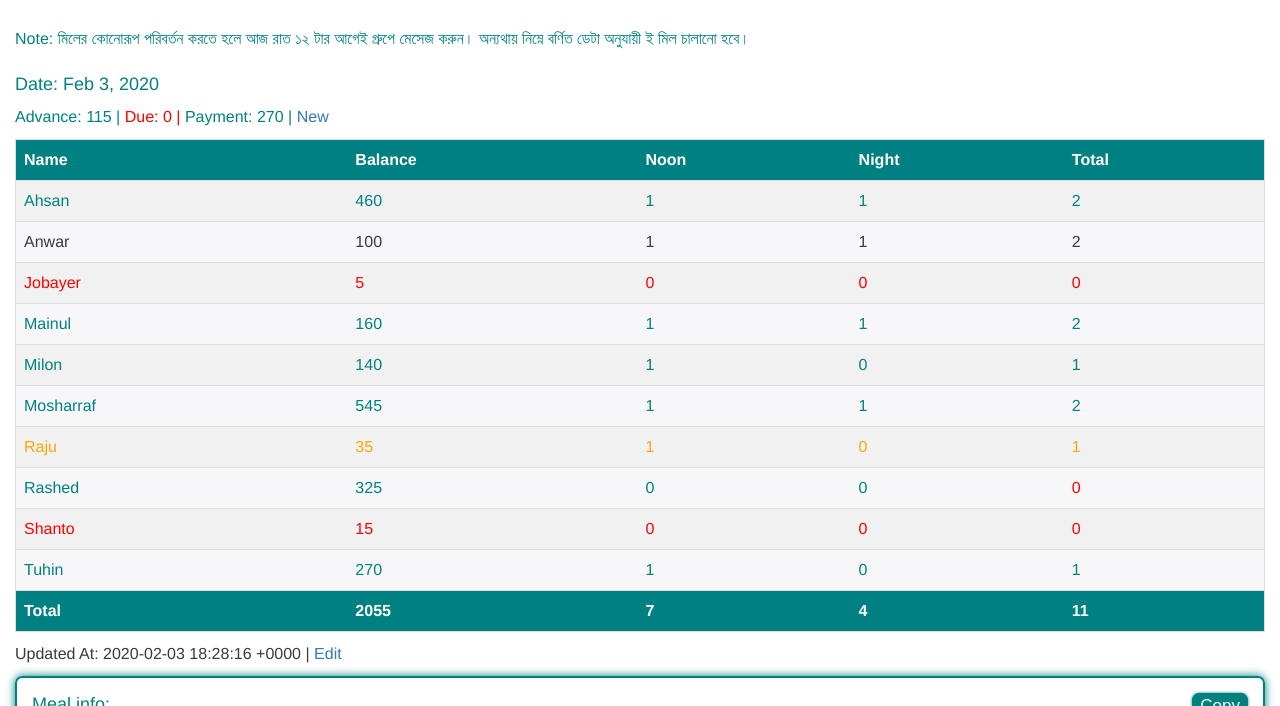
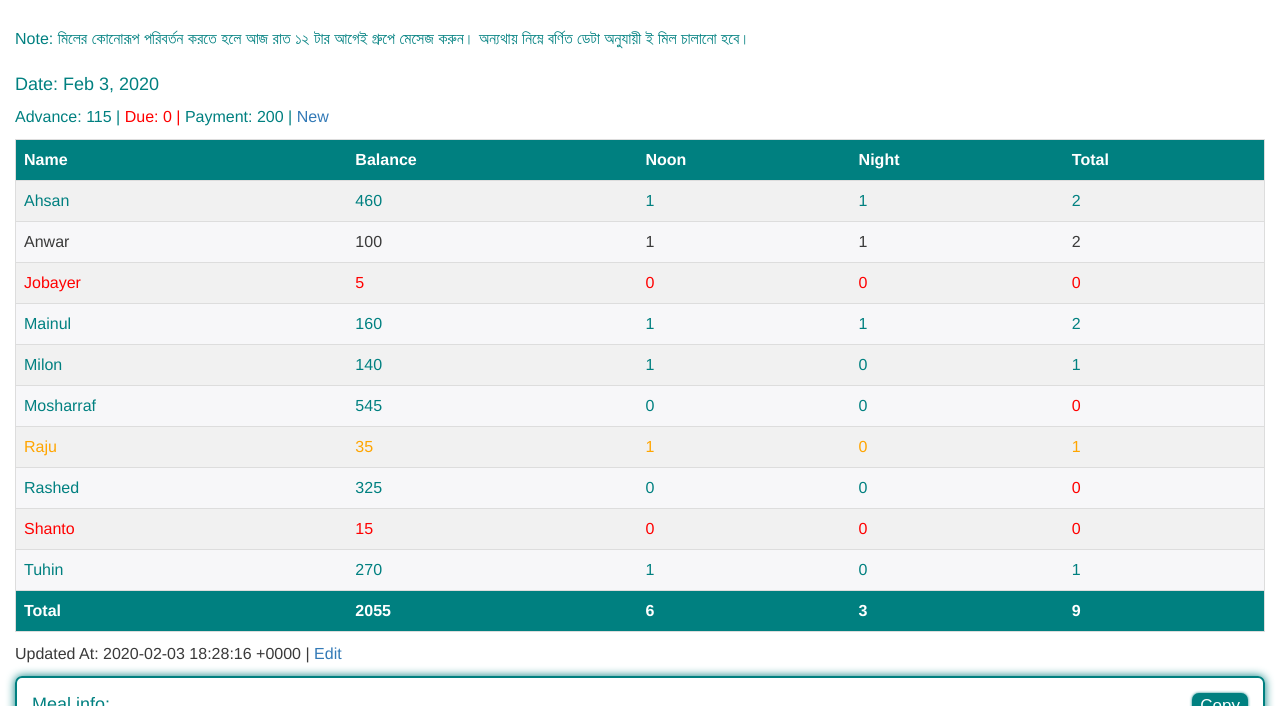
Before and after one commit to coderanwar/meals, a Jekyll site: the page built from index.html, in a window 1280 px wide and 1400 px high. Shown: the part 197-903 px from the top of the window. Built offline with Jekyll 4.4.1, drawn with Linux system fonts in a browser that asks for light colours; some of the changed text lies outside the part shown.

Commit message:
Update meals.yml

```diff
--- a/_data/meals.yml
+++ b/_data/meals.yml
@@ -26,8 +26,8 @@
       Night: 0
     - Name: "Mosharraf"
       Balance: 545
-      Noon: 1
-      Night: 1
+      Noon: 0
+      Night: 0
     - Name: "Raju"
       Balance: 35
       Noon: 1
```
